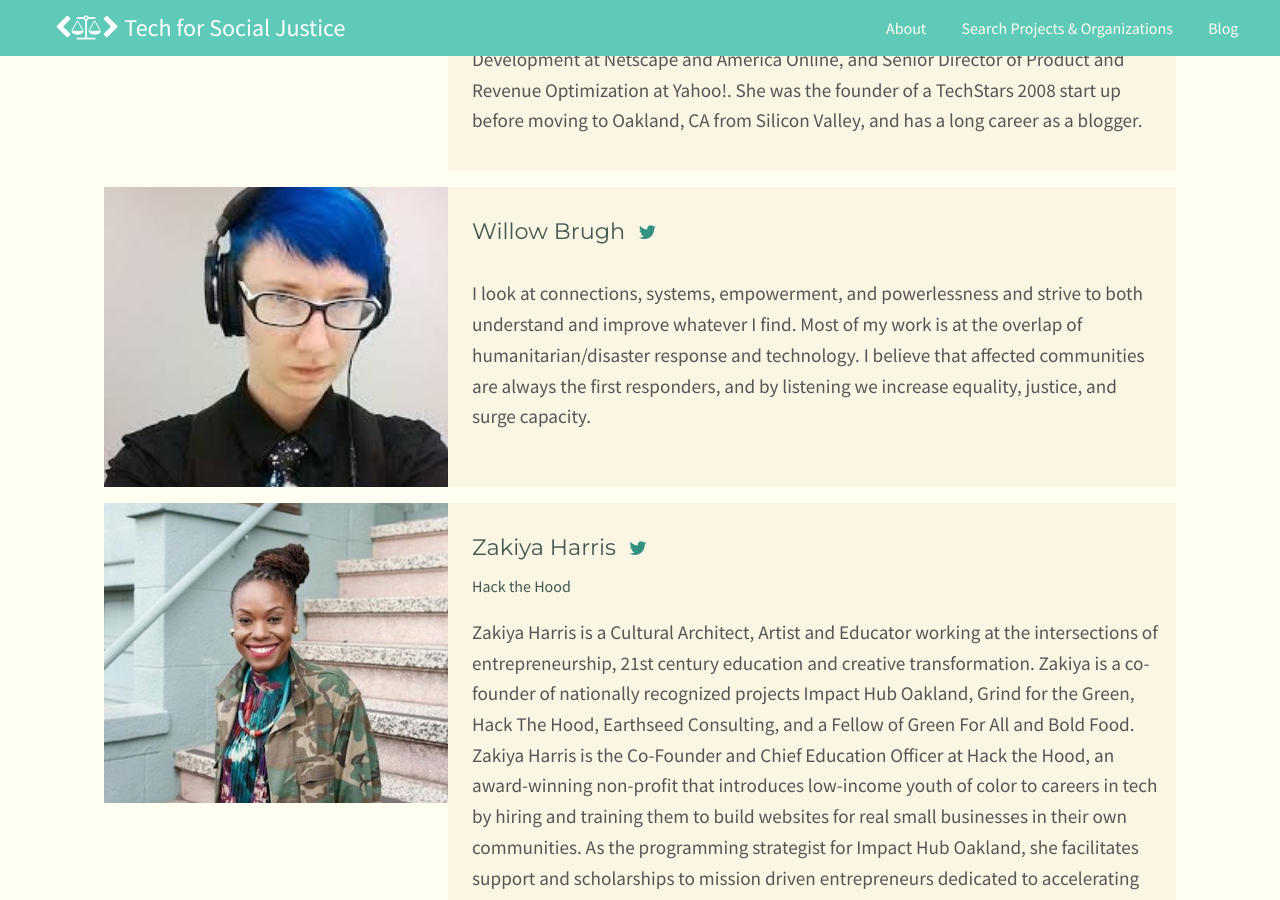
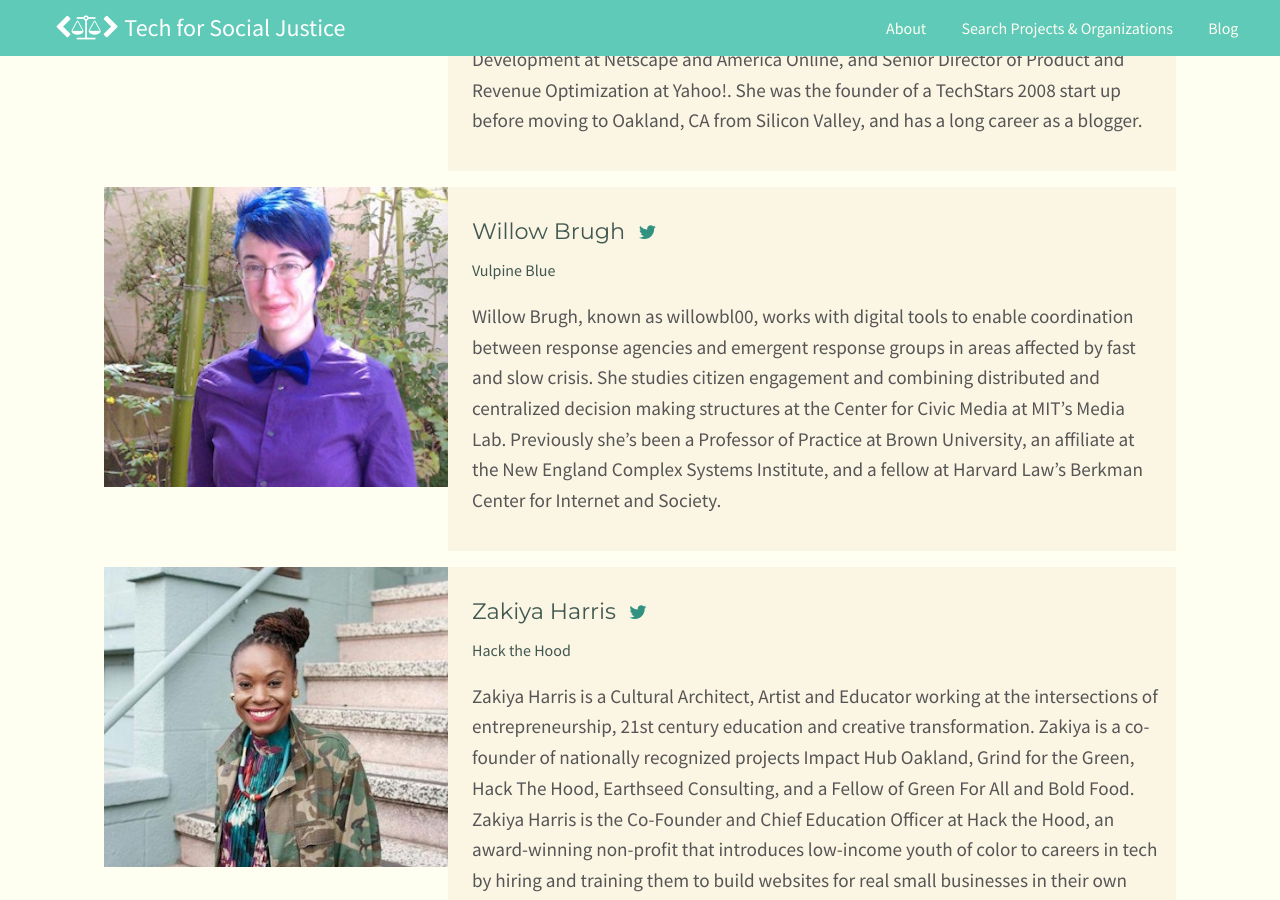
Before and after one commit to opentechinstitute/tech-for-social-justice, a Jekyll site: the page built from about.markdown, in a window 1280 px wide and 900 px high, scrolled down 7687 px. Built offline with Jekyll 4.4.1, drawn with Linux system fonts in a browser that asks for light colours; nearby versions of some CDN libraries.

Commit message:
Updated Willow Brugh

```diff
--- a/_people/willow-brugh.markdown
+++ b/_people/willow-brugh.markdown
@@ -2,9 +2,10 @@
 title: Willow Brugh
 date: 2017-02-11 16:30:00 Z
 position: 16
-photo: "/uploads/willow.jpeg"
+photo: "/uploads/Willow_Brugh.jpg"
 twitter: willowbl00
 role: partner
+organization: Vulpine Blue
 ---
 
-I look at connections, systems, empowerment, and powerlessness and strive to both understand and improve whatever I find. Most of my work is at the overlap of humanitarian/disaster response and technology. I believe that affected communities are always the first responders, and by listening we increase equality, justice, and surge capacity.
+Willow Brugh, known as willowbl00, works with digital tools to enable coordination between response agencies and emergent response groups in areas affected by fast and slow crisis. She studies citizen engagement and combining distributed and centralized decision making structures at the Center for Civic Media at MIT’s Media Lab. Previously she’s been a Professor of Practice at Brown University, an affiliate at the New England Complex Systems Institute, and a fellow at Harvard Law’s Berkman Center for Internet and Society.
```
